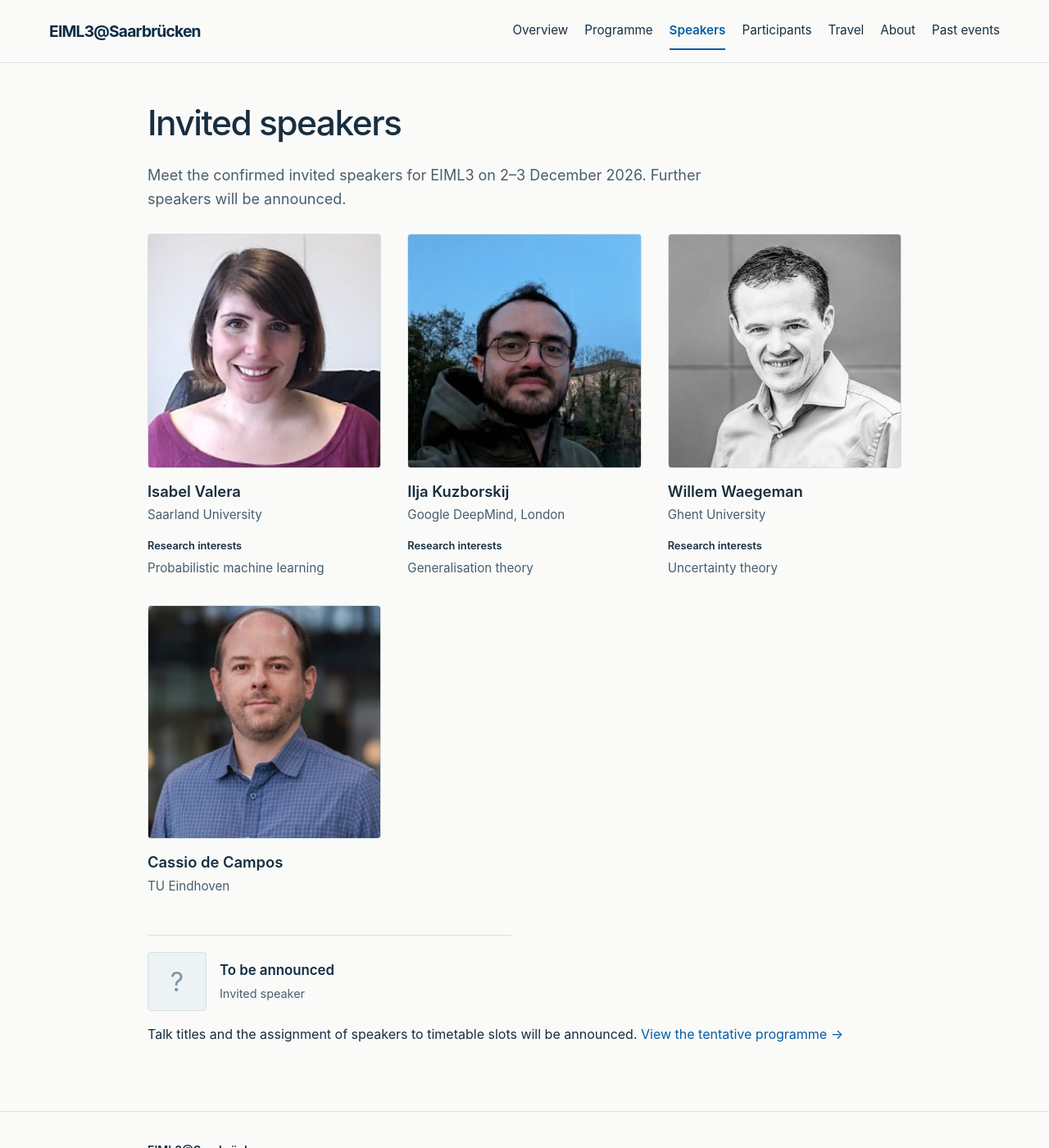
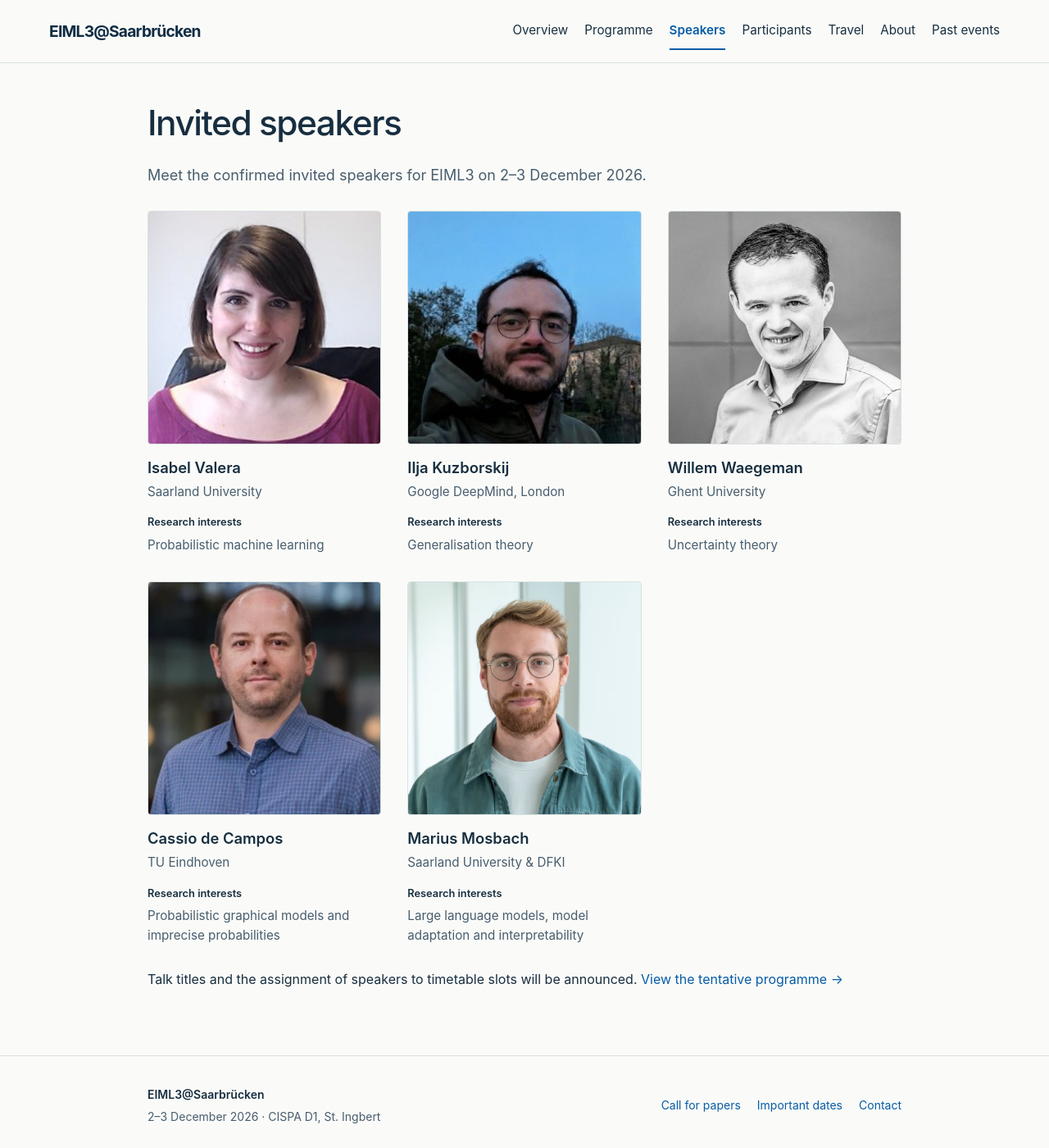
Before and after one commit to epistemic-intelligence-in-ml/epistemic-intelligence-in-ml.github.io, a Jekyll site: the page built from invited-talks.md, in a window 1280 px wide and 1400 px high. Shown: the whole window at 82% size. Built offline with Jekyll 4.4.1, drawn with Linux system fonts in a browser that asks for light colours.

Commit message:
Add Marius Mosbach and update speaker research interests

```diff
--- a/_data/speakers.yml
+++ b/_data/speakers.yml
@@ -23,4 +23,12 @@
 
 - name: "Cassio de Campos"
   affiliation: "TU Eindhoven"
+  research_interests: "Probabilistic graphical models and imprecise probabilities"
   photo: "cassio-de-campos.png"
+  url: "https://uai.win.tue.nl/cassio-de-campos/"
+
+- name: "Marius Mosbach"
+  affiliation: "Saarland University & DFKI"
+  research_interests: "Large language models, model adaptation and interpretability"
+  photo: "marius-mosbach.png"
+  url: "https://mariusmosbach.com/"
--- a/invited-talks.md
+++ b/invited-talks.md
@@ -4,7 +4,7 @@
 permalink: /invited-talks/
 ---
 
-<p class="page-lead">Meet the confirmed invited speakers for EIML3 on {{ site.workshop.date }}. Further speakers will be announced.</p>
+<p class="page-lead">Meet the confirmed invited speakers for EIML3 on {{ site.workshop.date }}.</p>
 
 {% include confirmed-speakers.html heading_level=2 %}
 
```
Also changed, not shown: assets/img/speakers/marius-mosbach.png (added), 4 other files.
